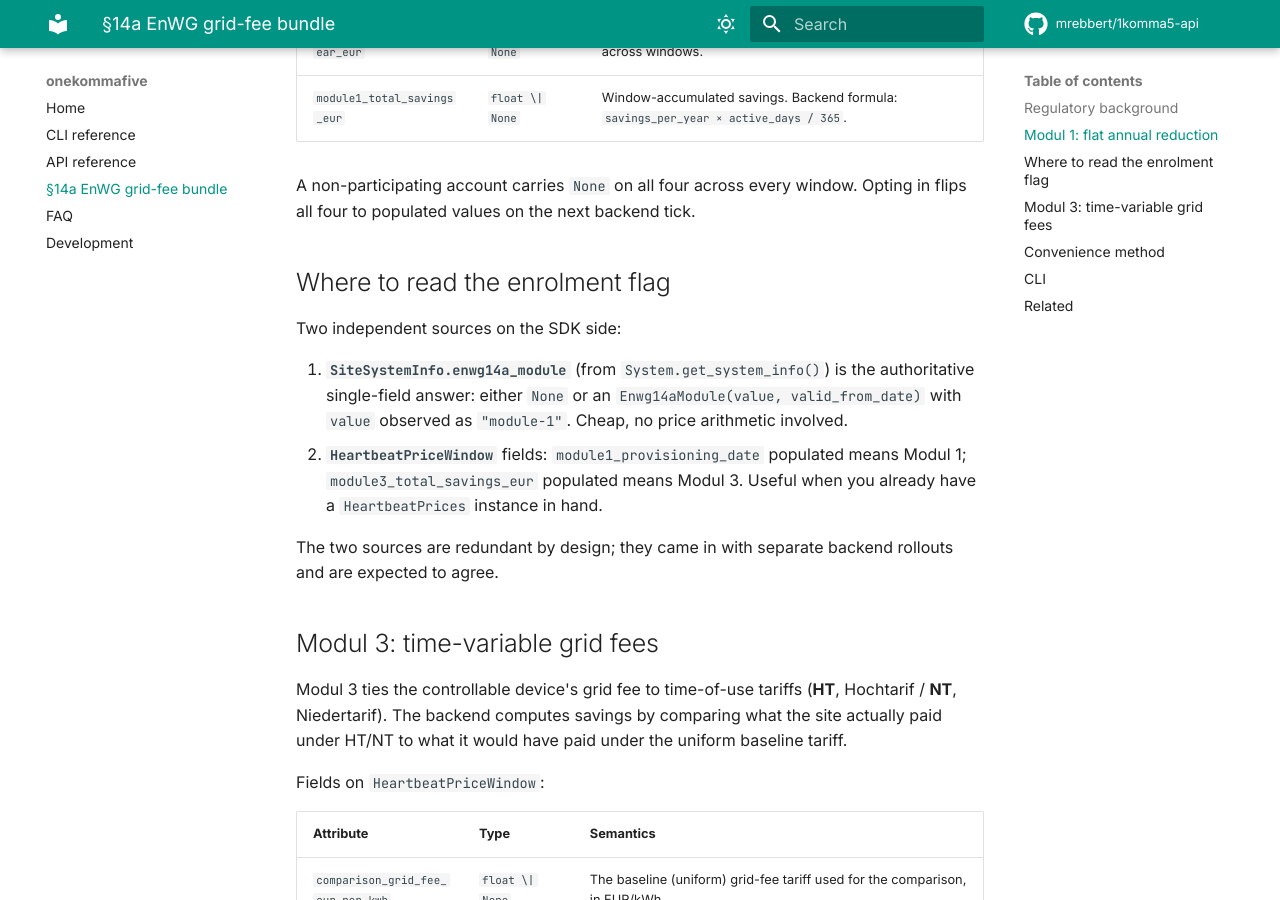
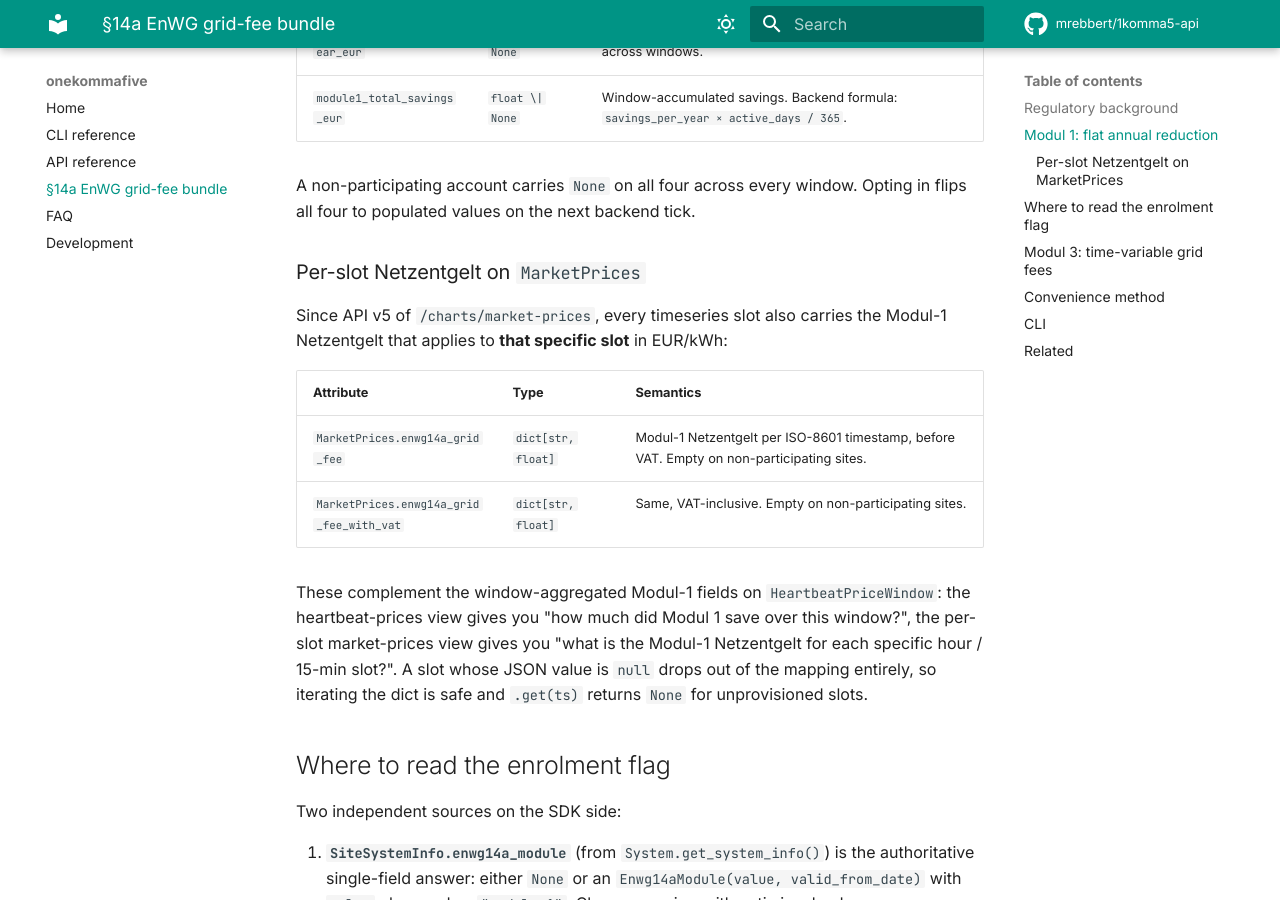
Before and after one commit to mrebbert/1komma5-api, an MkDocs documentation site: the page built from docs/enwg14a.md, in a window 1280 px wide and 900 px high, scrolled down 1058 px. Built offline with MkDocs 1.6.1 and Material for MkDocs 9.7.7, drawn with Linux system fonts in a browser that asks for light colours; comment, search, counter and statistics services are not loaded; some of the changed text lies outside the part shown.

Commit message:
feat(cli,docs): surface §14a Modul-1 Netzentgelt in prices + docs (#69)
* feat(cli,docs): surface §14a Modul-1 Netzentgelt in prices + docs

Follow-up to v1.2.0 (PR #68, commit 2d21c28):

- CLI `1k5 prices` now adds a §14a column when any slot carries a
  Modul-1 Netzentgelt (VAT-inclusive, EUR/kWh). The column is
  hidden on sites where the operator has not provisioned Modul 1,
  so output stays compact for most tenants.
- Postman collection: Get-market-prices endpoint path lifted v4 →
  v5, description now mentions the two new per-slot fields and
  that they are null when Modul 1 is off.
- Added two CLI tests pinning the column's shown/hidden behavior
  against the active/absent fixtures.
- Fixed a stale v4 reference in the existing hour-alignment test
  docstring.

API.md was already updated in PR #68; CHANGELOG not touched
because this is a pure doc + CLI surface tweak on top of the
same release.

Co-Authored-By: Claude Opus 4.7 <noreply@anthropic.com>
Claude-Session: https://claude.ai/code/session_01RgkYaQACLxezeceA1hrXQs

* docs(mkdocs): §14a per-slot in enwg14a page + fix stale anchor

Three touches on top of the CLI + Postman commit:

- docs/enwg14a.md: new "Per-slot Netzentgelt on MarketPrices"
  subsection pointing at the two new v5 attributes and
  contrasting them with the window-aggregated Modul-1 fields on
  HeartbeatPriceWindow. CLI section now mentions both commands.
- docs/cli.md: `prices` row note the §14a column behavior.
- API.md: fixed the "[System info]" cross-link anchor to point
  at the actual heading slug "#site-system-info" (strict mkdocs
  build was warning about the broken anchor).

Verified with ``mkdocs build --strict``: zero warnings.

Co-Authored-By: Claude Opus 4.7 <noreply@anthropic.com>
Claude-Session: https://claude.ai/code/session_01RgkYaQACLxezeceA1hrXQs

---------

Co-authored-by: Claude Opus 4.7 <noreply@anthropic.com>

```diff
--- a/docs/enwg14a.md
+++ b/docs/enwg14a.md
@@ -38,6 +38,26 @@ Fields on `HeartbeatPriceWindow`:
 A non-participating account carries `None` on all four across every
 window. Opting in flips all four to populated values on the next
 backend tick.
+
+### Per-slot Netzentgelt on `MarketPrices`
+
+Since API v5 of `/charts/market-prices`, every timeseries slot also
+carries the Modul-1 Netzentgelt that applies to **that specific
+slot** in EUR/kWh:
+
+| Attribute | Type | Semantics |
+|---|---|---|
+| `MarketPrices.enwg14a_grid_fee` | `dict[str, float]` | Modul-1 Netzentgelt per ISO-8601 timestamp, before VAT. Empty on non-participating sites. |
+| `MarketPrices.enwg14a_grid_fee_with_vat` | `dict[str, float]` | Same, VAT-inclusive. Empty on non-participating sites. |
+
+These complement the window-aggregated Modul-1 fields on
+`HeartbeatPriceWindow`: the heartbeat-prices view gives you
+"how much did Modul 1 save over this window?", the per-slot
+market-prices view gives you "what is the Modul-1 Netzentgelt
+for each specific hour / 15-min slot?". A slot whose JSON value
+is `null` drops out of the mapping entirely, so iterating the
+dict is safe and `.get(ts)` returns `None` for unprovisioned
+slots.
 
 ## Where to read the enrolment flag
 
@@ -115,6 +135,10 @@ at least one window carries populated Modul-1 or Modul-3 values. On a
 non-participating account the section is suppressed, so the output
 stays clean.
 
+`1k5 prices` appends a `§14a` column (VAT-inclusive Netzentgelt per
+slot, EUR/kWh) to its timeseries table when at least one slot carries
+Modul-1 data. Hidden on non-participating sites.
+
 ## Related
 
 - Full response reference: [API.md § heartbeat-prices](api.md).
```
Also changed, not shown: API.md (+1 -1 lines), docs/cli.md (+1 -1 lines), 3 other files.
